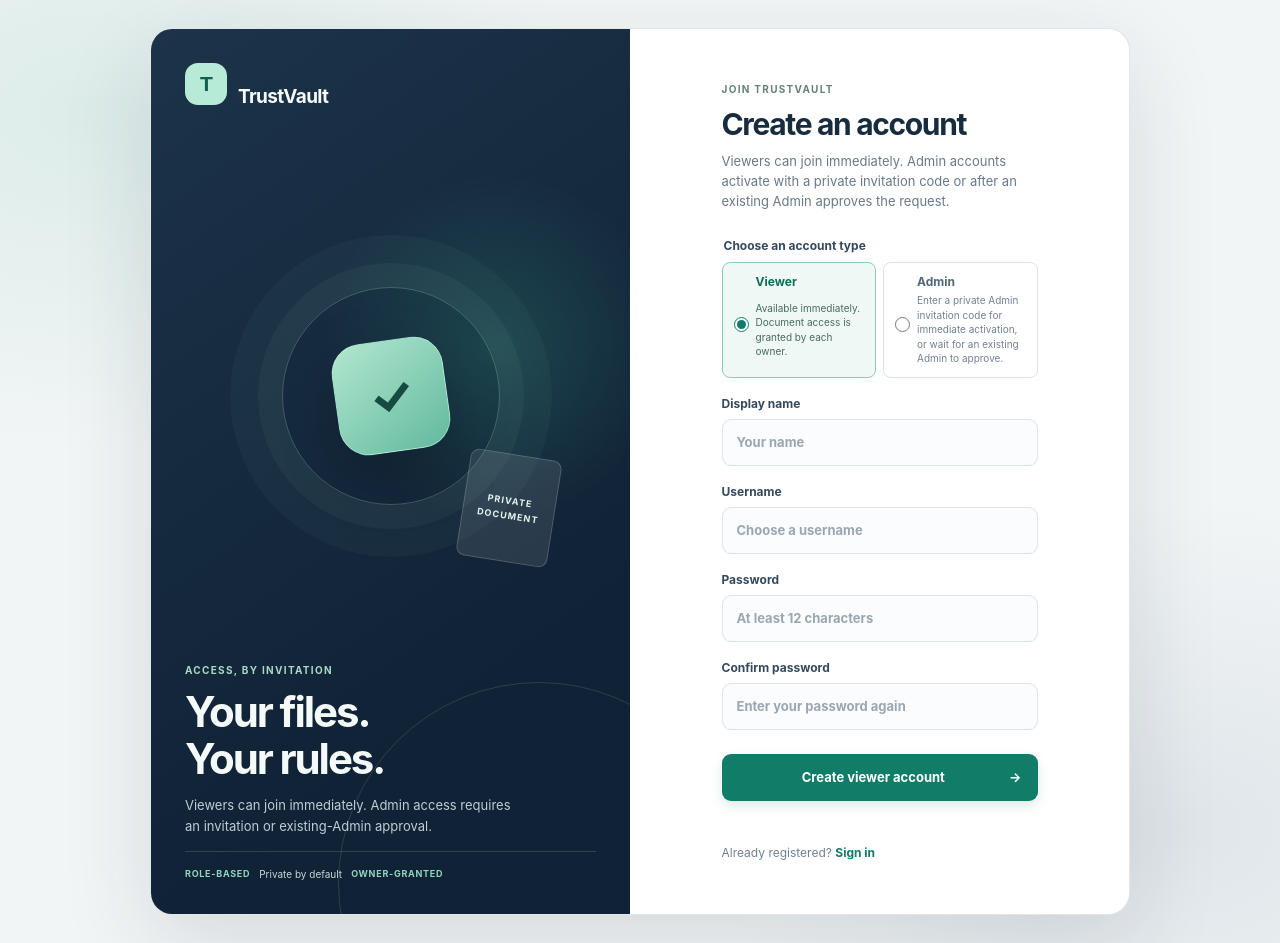
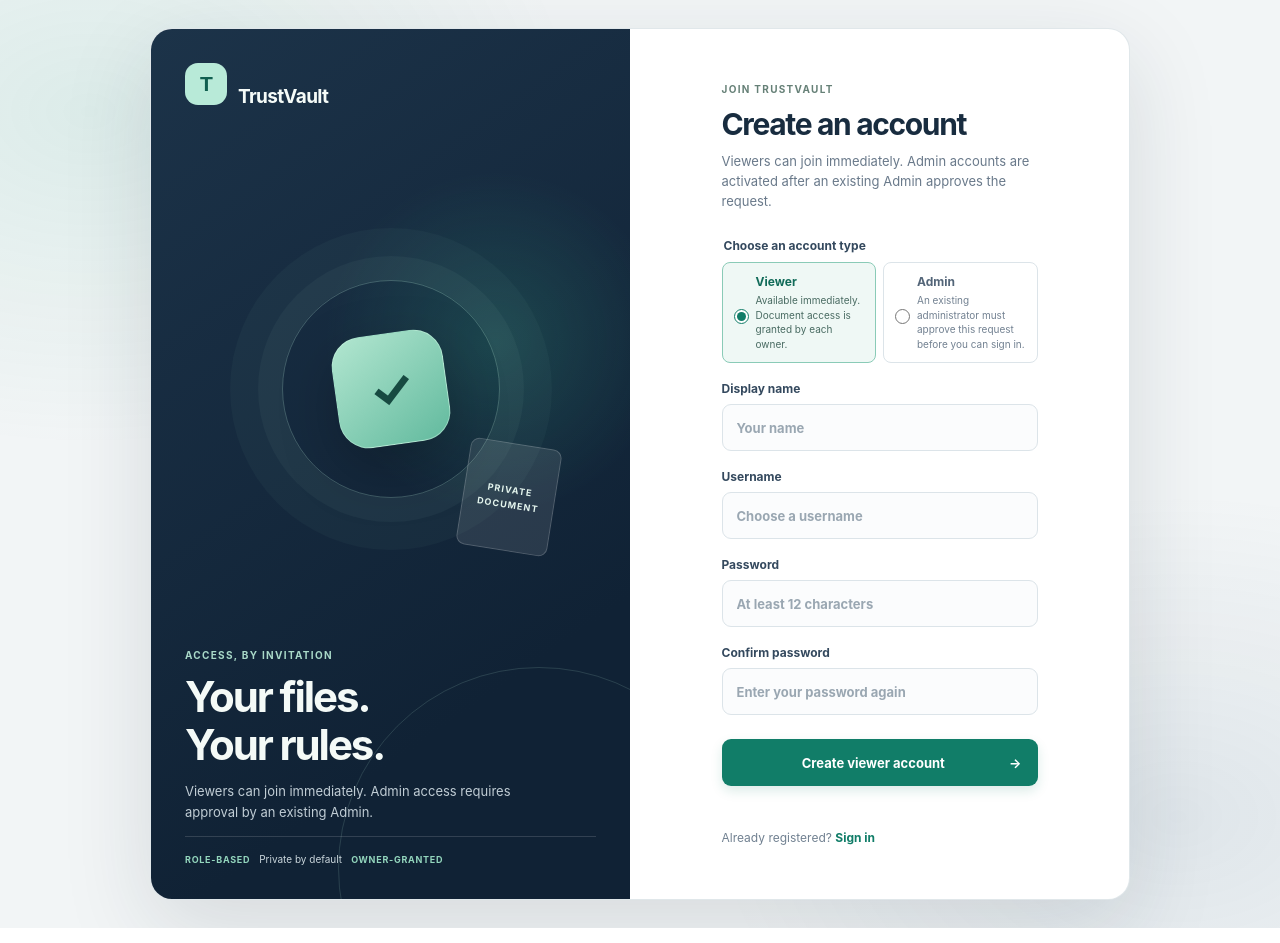
Before and after one commit to VunnamLakshmipravallika/TRUSTVAULT, a Flask app: page /register in a window 1280 px wide. Run offline with Flask 3, Linux system fonts and the light colour scheme; data that the repository does not hold is empty; some libraries are stand-ins or nearby versions.

Commit message:
Remove Admin invitation code requirement
Co-authored-by: Copilot <223556219+Copilot@users.noreply.github.com>

```diff
--- a/app.py
+++ b/app.py
@@ -33,7 +33,6 @@ DATABASE = Path(os.environ.get("TRUSTVAULT_DATABASE", INSTANCE / "trustvault.sql
 MAX_UPLOAD_BYTES = 10 * 1024 * 1024
 ALLOWED_EXTENSIONS = {"pdf", "txt", "png", "jpg", "jpeg", "docx"}
 OWNER_USERNAME = "pravallika"
-ADMIN_INVITE_ENV = "TRUSTVAULT_ADMIN_INVITE_CODE"
 
 app = Flask(__name__)
 app.config.update(
@@ -74,33 +73,6 @@ AUDIT_KEY = _load_secret("TRUSTVAULT_AUDIT_KEY", ".audit-key")
 
 def now():
     return datetime.now(timezone.utc).isoformat(timespec="seconds")
-
-
-def valid_admin_invite_code(candidate):
-    configured = os.environ.get(ADMIN_INVITE_ENV, "")
-    if not isinstance(candidate, str) or len(candidate) < 32:
-        return False
-    if configured:
-        if len(configured) < 32:
-            return False
-        return hmac.compare_digest(configured.encode(), candidate.encode())
-    try:
-        expected_hash = (INSTANCE / ".admin-invite-hash").read_text(encoding="ascii").strip()
-    except FileNotFoundError:
-        return False
-    candidate_hash = hashlib.sha256(candidate.encode()).hexdigest()
-    return hmac.compare_digest(expected_hash, candidate_hash)
-
-
-def configure_admin_invite_code(code):
-    if not isinstance(code, str) or not 32 <= len(code) <= 256:
-        raise ValueError("Admin invitation code must be between 32 and 256 characters.")
-    path = INSTANCE / ".admin-invite-hash"
-    fd = os.open(path, os.O_WRONLY | os.O_CREAT | os.O_TRUNC, 0o600)
-    if hasattr(os, "fchmod"):
-        os.fchmod(fd, 0o600)
-    with os.fdopen(fd, "w", encoding="ascii") as stream:
-        stream.write(hashlib.sha256(code.encode()).hexdigest())
 
 
 def db():
@@ -601,9 +573,8 @@ def register():
     normalized_username = username.lower()
     if normalized_username == OWNER_USERNAME:
         return jsonify(error="That username is reserved for the TrustVault owner account."), 409
-    invited_admin = requested_role == "admin" and valid_admin_invite_code(data.get("admin_invite_code"))
-    account_role = "admin" if invited_admin else "viewer"
-    account_status = "active" if requested_role == "viewer" or invited_admin else "pending"
+    account_role = "viewer"
+    account_status = "pending" if requested_role == "admin" else "active"
     try:
         db().execute(
             """INSERT INTO users
@@ -619,10 +590,7 @@ def register():
                 account_status,
             ),
         )
-        if invited_admin:
-            action = "account.admin_registered_by_invite"
-        else:
-            action = "account.admin_access_requested" if requested_role == "admin" else "account.registered"
+        action = "account.admin_access_requested" if requested_role == "admin" else "account.registered"
         audit(None, action, details={"username": normalized_username, "requested_role": requested_role})
     except sqlite3.IntegrityError:
         db().rollback()
@@ -1299,10 +1267,6 @@ def production_bootstrap():
         )
     if not 12 <= len(admin_password) <= 128:
         raise ValueError("TRUSTVAULT_ADMIN_PASSWORD must be between 12 and 128 characters.")
-    invite_code = os.environ.get(ADMIN_INVITE_ENV)
-    if invite_code and not 32 <= len(invite_code) <= 256:
-        raise ValueError(f"{ADMIN_INVITE_ENV} must be between 32 and 256 characters.")
-
     initialize()
     connection = sqlite3.connect(DATABASE)
     try:
@@ -1336,13 +1300,6 @@ if __name__ == "__main__":
         os.environ["TRUSTVAULT_OWNER_PASSWORD"] = password
         initialize()
         print(f"Owner account configured for {OWNER_USERNAME}.")
-    elif "--configure-admin-invite" in sys.argv:
-        invitation = getpass("Set a private Admin invitation code (32–256 characters): ")
-        confirmation = getpass("Confirm the Admin invitation code: ")
-        if invitation != confirmation:
-            raise SystemExit("Codes do not match; the Admin invitation was not changed.")
-        configure_admin_invite_code(invitation)
-        print("Admin invitation code configured. The code itself was not stored.")
     elif "--production-bootstrap" in sys.argv:
         production_bootstrap()
         print("Production bootstrap complete; no demo users or demo documents were created.")
--- a/render.yaml
+++ b/render.yaml
@@ -21,8 +21,6 @@ services:
         sync: false
       - key: TRUSTVAULT_ADMIN_PASSWORD
         sync: false
-      - key: TRUSTVAULT_ADMIN_INVITE_CODE
-        sync: false
       - key: TRUSTVAULT_BASE_URL
         sync: false
       - key: TRUSTVAULT_SESSION_KEY
--- a/templates/login.html
+++ b/templates/login.html
@@ -17,7 +17,6 @@
       <p class="eyebrow">PRIVATE DOCUMENT WORKSPACE</p>
       <h1>Welcome back</h1><p class="muted">Sign in to securely access your documents.</p>
       {% if registered == 'viewer' %}<p class="success-message" role="status">Your viewer account is ready. Sign in to continue.</p>{% endif %}
-      {% if registered == 'admin-active' %}<p class="success-message" role="status">Your Admin account is active. Select Admin and sign in with the account you just created.</p>{% endif %}
       {% if registered == 'admin-pending' %}<p class="success-message" role="status">Your Admin access request was sent. Sign in with an existing active Admin account and open Admin requests to approve it. This pending account cannot review its own request.</p>{% endif %}
       <fieldset class="role-choice">
         <legend>Choose your role</legend>
@@ -55,7 +54,7 @@
         else {
           const result = await response.json().catch(() => ({}));
           error.textContent = result.error === "account_pending_approval"
-            ? "This Admin request is awaiting approval. An existing active Admin must approve it, or register again with a valid private Admin invitation code."
+            ? "This Admin request is awaiting approval. An existing active Admin must approve it before you can sign in."
             : "Sign-in failed. Check your credentials and selected role.";
         }
       } catch (_error) {
--- a/templates/register.html
+++ b/templates/register.html
@@ -9,13 +9,13 @@
     <section class="auth-visual">
       <a class="auth-brand" href="/"><span class="brand-mark">T</span><span>TrustVault</span></a>
       <div class="auth-art" aria-hidden="true"><span class="art-orbit"></span><span class="art-lock">✓</span><span class="art-file">PRIVATE<br>DOCUMENT</span></div>
-      <div class="auth-message"><p class="eyebrow">ACCESS, BY INVITATION</p><h2>Your files.<br>Your rules.</h2><p>Viewers can join immediately. Admin access requires an invitation or existing-Admin approval.</p></div>
+      <div class="auth-message"><p class="eyebrow">ACCESS, BY INVITATION</p><h2>Your files.<br>Your rules.</h2><p>Viewers can join immediately. Admin access requires approval by an existing Admin.</p></div>
       <div class="auth-proof"><span>ROLE-BASED</span> Private by default <span>OWNER-GRANTED</span></div>
     </section>
     <section class="auth-content">
       <div class="auth-mobile-brand"><span class="brand-mark">T</span><span>TrustVault</span></div>
       <p class="eyebrow">JOIN TRUSTVAULT</p>
-      <h1>Create an account</h1><p class="muted">Viewers can join immediately. Admin accounts activate with a private invitation code or after an existing Admin approves the request.</p>
+      <h1>Create an account</h1><p class="muted">Viewers can join immediately. Admin accounts are activated after an existing Admin approves the request.</p>
       <form id="register-form">
         <input type="hidden" name="csrf_token" value="{{ csrf_token }}">
         <fieldset class="role-choice signup-role-choice">
@@ -28,12 +28,9 @@
           <label>
             <input type="radio" name="requested_role" value="admin">
             <span class="role-option-title">Admin</span>
-            <small>Enter a private Admin invitation code for immediate activation, or wait for an existing Admin to approve.</small>
+            <small>An existing administrator must approve this request before you can sign in.</small>
           </label>
         </fieldset>
-        <label id="admin-invite-field" class="hidden">Admin invitation code
-          <input name="admin_invite_code" type="password" autocomplete="off" maxlength="256" placeholder="Enter your private invitation code">
-        </label>
         <label>Display name<input name="display_name" autocomplete="name" maxlength="80" required placeholder="Your name"></label>
         <label>Username<input name="username" autocomplete="username" minlength="3" maxlength="32" pattern="[A-Za-z0-9][A-Za-z0-9_\-]{2,31}" required placeholder="Choose a username"></label>
         <label>Password<input name="password" type="password" autocomplete="new-password" minlength="12" maxlength="128" required placeholder="At least 12 characters"></label>
@@ -63,18 +60,12 @@
             username: form.username.value,
             password: form.password.value,
             password_confirmation: form.password_confirmation.value,
-            requested_role: form.requested_role.value,
-            admin_invite_code: form.admin_invite_code.value
+            requested_role: form.requested_role.value
           })
         });
         const result = await response.json();
         if (response.ok) {
-          const destination = result.pending_approval
-            ? "/?registered=admin-pending"
-            : result.user.role === "admin"
-              ? "/?registered=admin-active"
-              : "/?registered=viewer";
-          location.href = destination;
+          location.href = response.status === 202 ? "/?registered=admin-pending" : "/?registered=viewer";
           return;
         }
         error.textContent = result.error || "Account creation failed.";
@@ -84,11 +75,8 @@
     });
     form.querySelectorAll('input[name="requested_role"]').forEach((radio) => {
       radio.addEventListener("change", () => {
-        if (!radio.checked) return;
-        const isAdmin = radio.value === "admin";
-        document.querySelector("#admin-invite-field").classList.toggle("hidden", !isAdmin);
-        document.querySelector("#register-submit").innerHTML = isAdmin
-          ? "Create Admin account / request approval <span>→</span>"
+        document.querySelector("#register-submit").innerHTML = radio.value === "admin" && radio.checked
+          ? "Request Admin access <span>→</span>"
           : "Create viewer account <span>→</span>";
       });
     });
```
Also changed, not shown: PROMPTS.md (+7 -0 lines), THREATS.md (+1 -1 lines), WRITEUP.md (+2 -2 lines), tests/test_authorization.py (+29 -67 lines), README.md.
